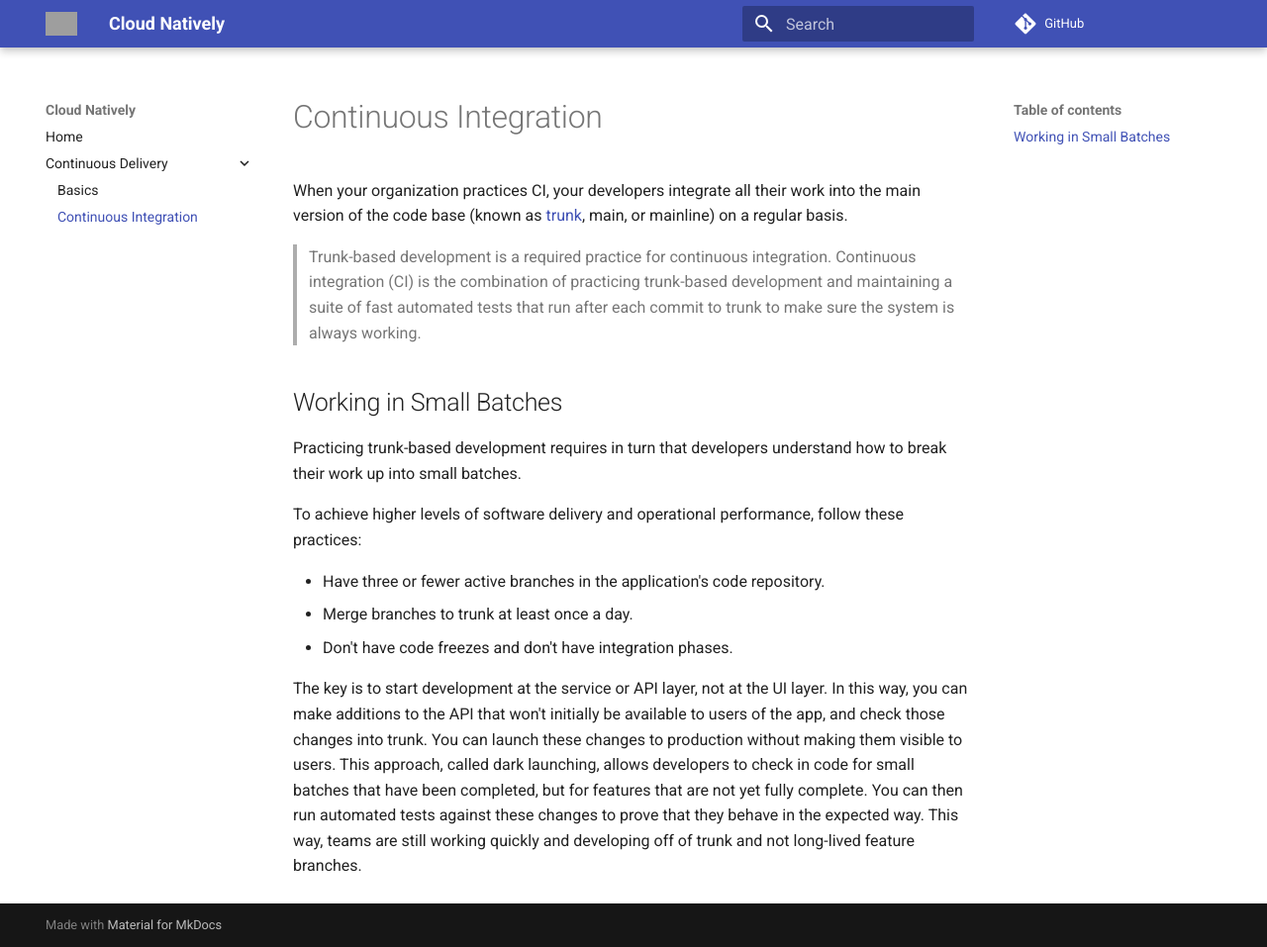
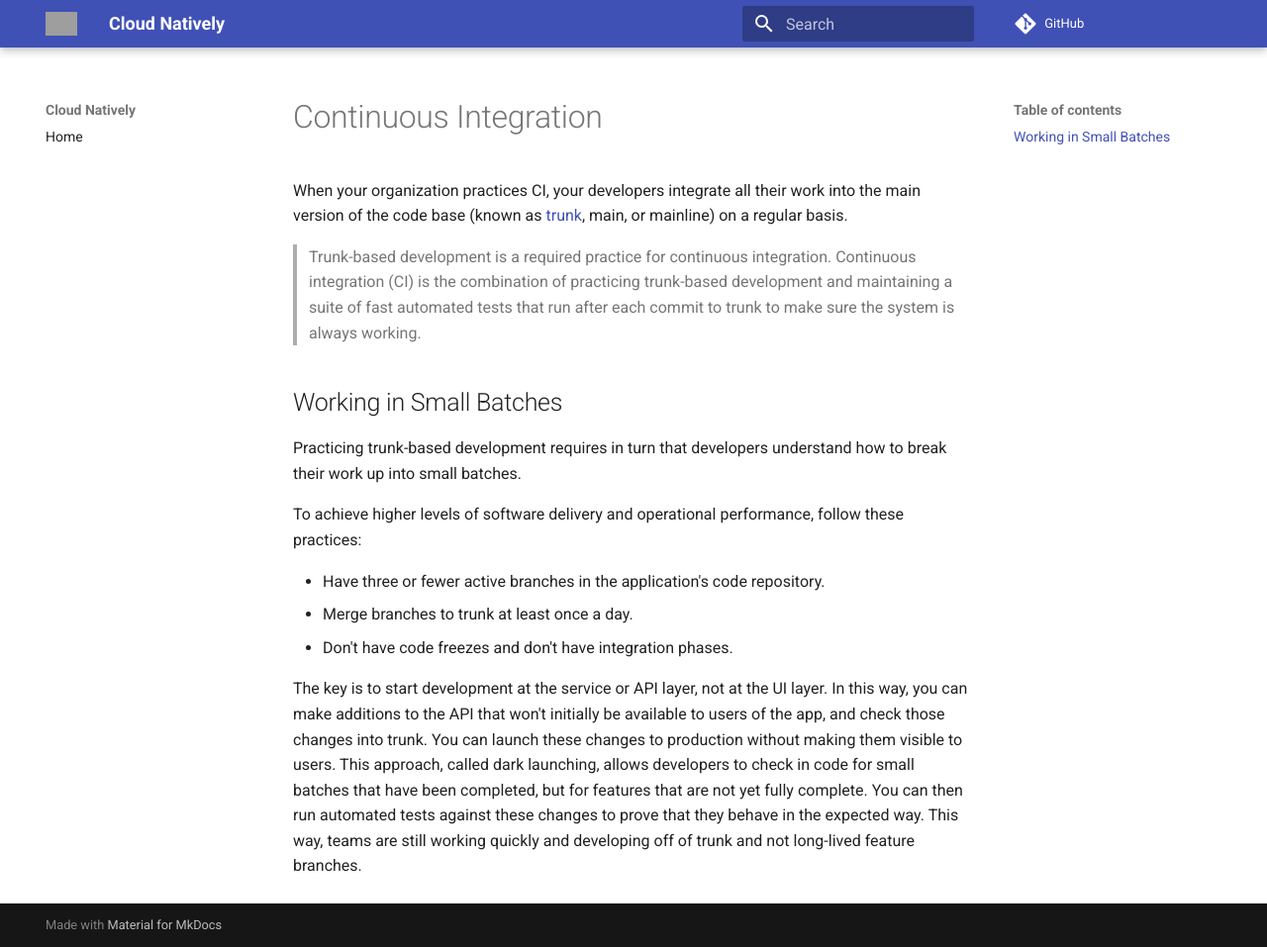
Before and after one commit to jeyabalajis/cloud-natively, an MkDocs documentation site: the page built from docs/continuous_delivery/continuous_integration.md, in a window 1280 px wide and 957 px high. Shown: the whole window at 99% size. Built offline with MkDocs 1.6.1 and Material for MkDocs 9.7.7, drawn with Linux system fonts in a browser that asks for light colours; comment, search, counter and statistics services are not loaded; grey boxes are pictures that could not be loaded.

```diff
--- a/mkdocs.yml
+++ b/mkdocs.yml
@@ -15,6 +15,3 @@
   - 'https://cdnjs.cloudflare.com/ajax/libs/mathjax/2.7.0/MathJax.js?config=TeX-MML-AM_CHTML'
 nav:
   - Home: index.md
-  - Continuous Delivery:
-      - Basics: continuous_delivery/basics.md
-      - Continuous Integration: continuous_delivery/continuous_integration.md
```
